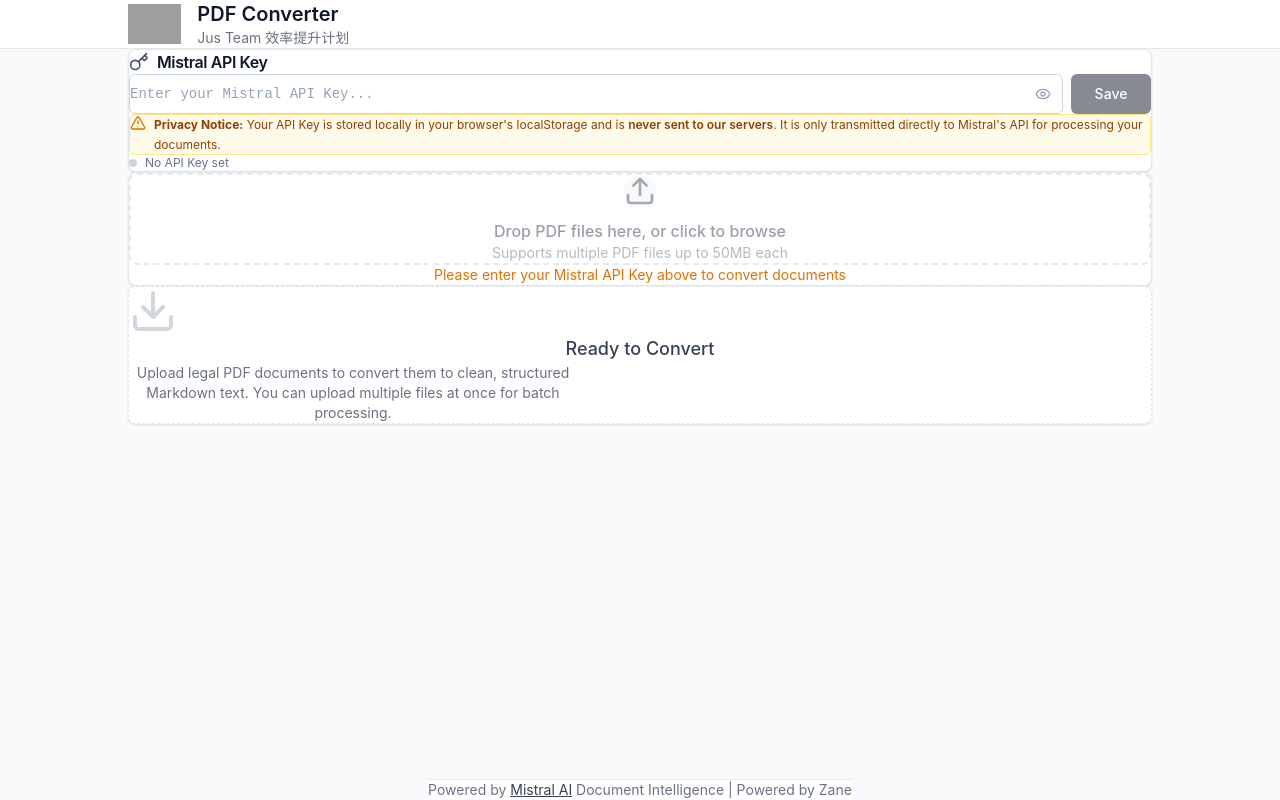
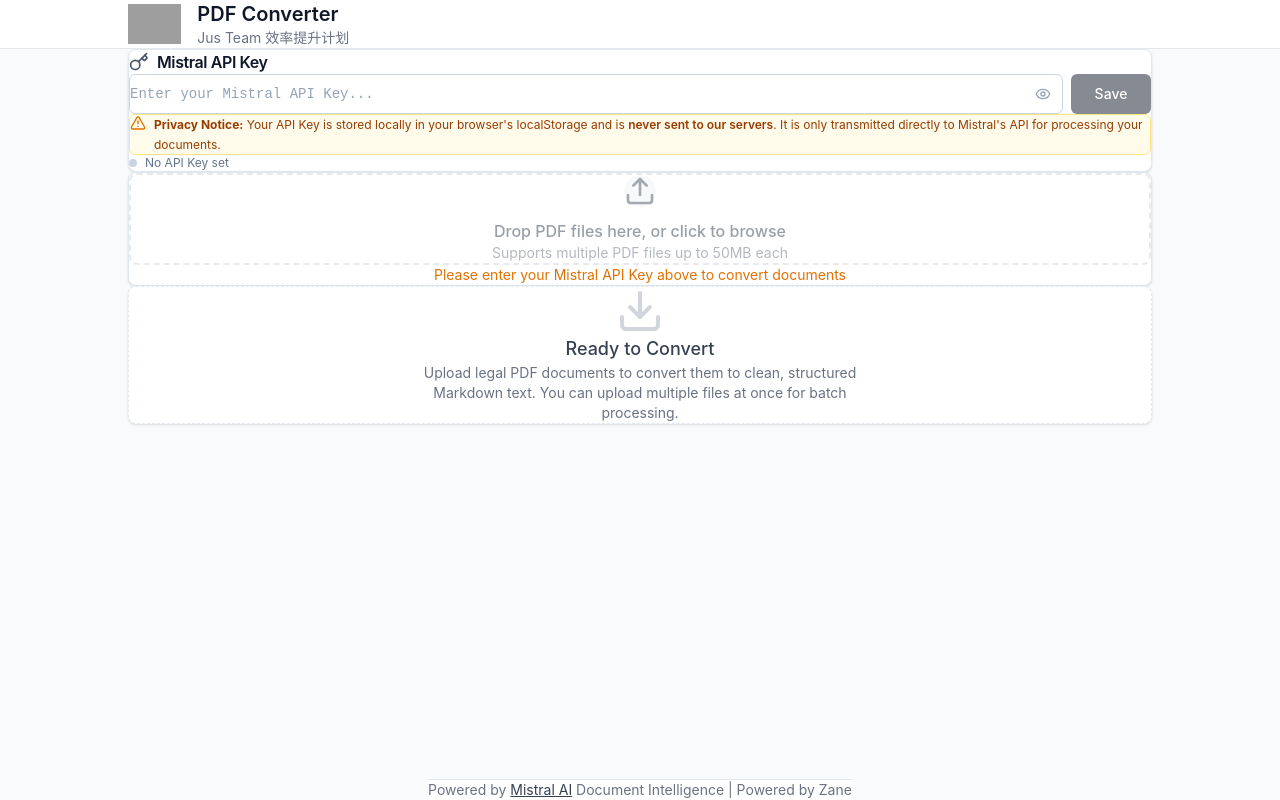
Before and after one commit to ninggest/jus-team-pdf-converter, a React (Vite) app in the folder legal-ocr-frontend/: page / in a window 1280 px wide. Built offline with nearby package versions, Linux system fonts and the light colour scheme; no server answers; grey boxes are pictures that could not be loaded.

Commit message:
fix: center align 'Ready to Convert' empty state

```diff
--- a/legal-ocr-frontend/src/App.tsx
+++ b/legal-ocr-frontend/src/App.tsx
@@ -18,7 +18,8 @@ import {
 import type { FileItem } from "./lib/batchProcessor";
 
 // Backend Worker URL - Update this to your deployed Worker URL
-const WORKER_URL = "http://localhost:8787";
+// Backend Worker URL - Uses environment variable VITE_WORKER_URL
+const WORKER_URL = import.meta.env.VITE_WORKER_URL || "http://localhost:8787";
 
 function App() {
   const [apiKey, setApiKey] = useState("");
@@ -196,7 +197,7 @@ function App() {
         {fileQueue.length === 0 && (
           <Card className="border-dashed">
             <CardContent className="py-12">
-              <div className="text-center text-gray-500">
+              <div className="flex flex-col items-center justify-center text-center text-gray-500">
                 <Download className="h-12 w-12 mx-auto mb-4 text-gray-300" />
                 <h3 className="text-lg font-medium text-gray-700 mb-2">
                   Ready to Convert
```
